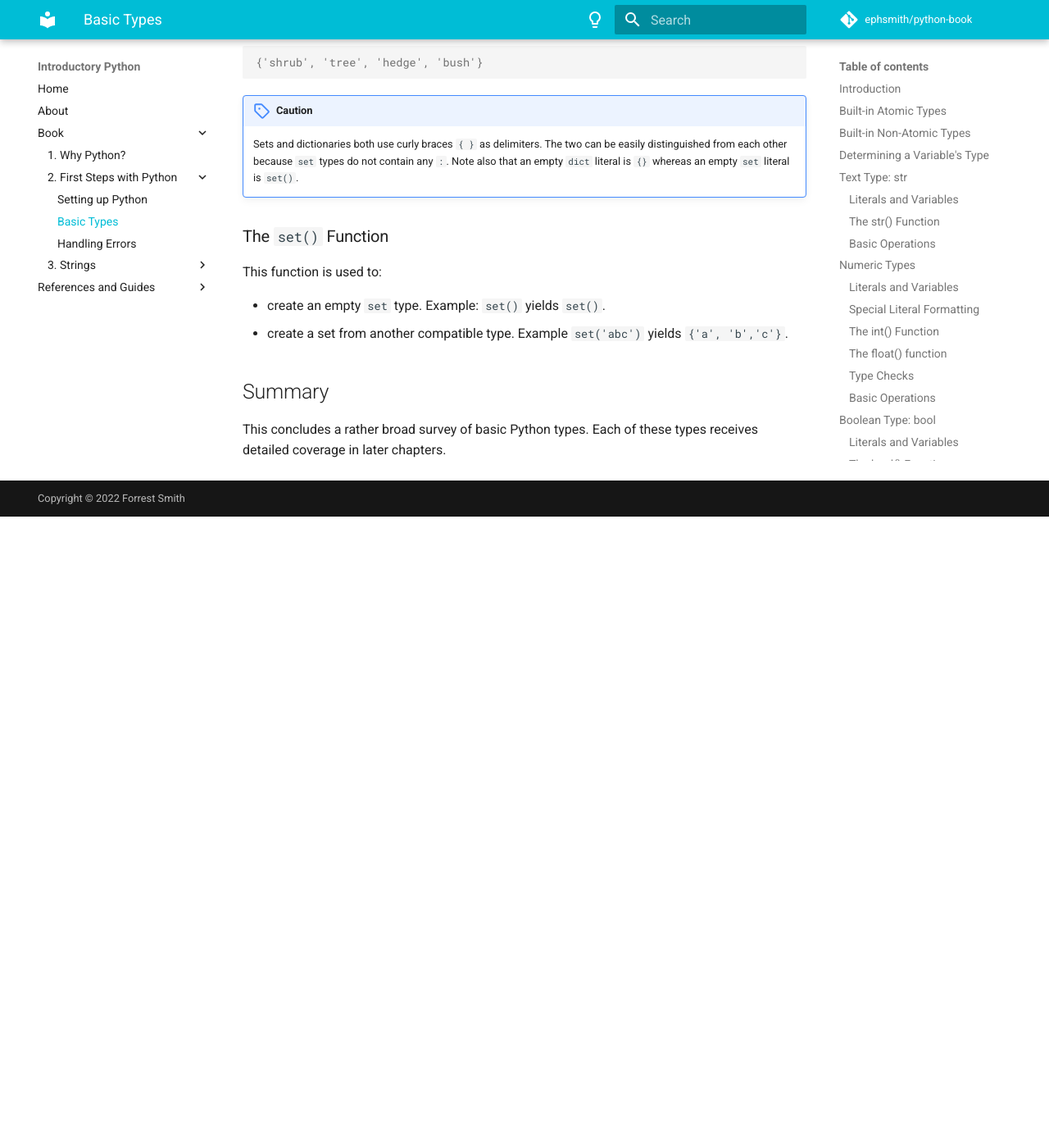
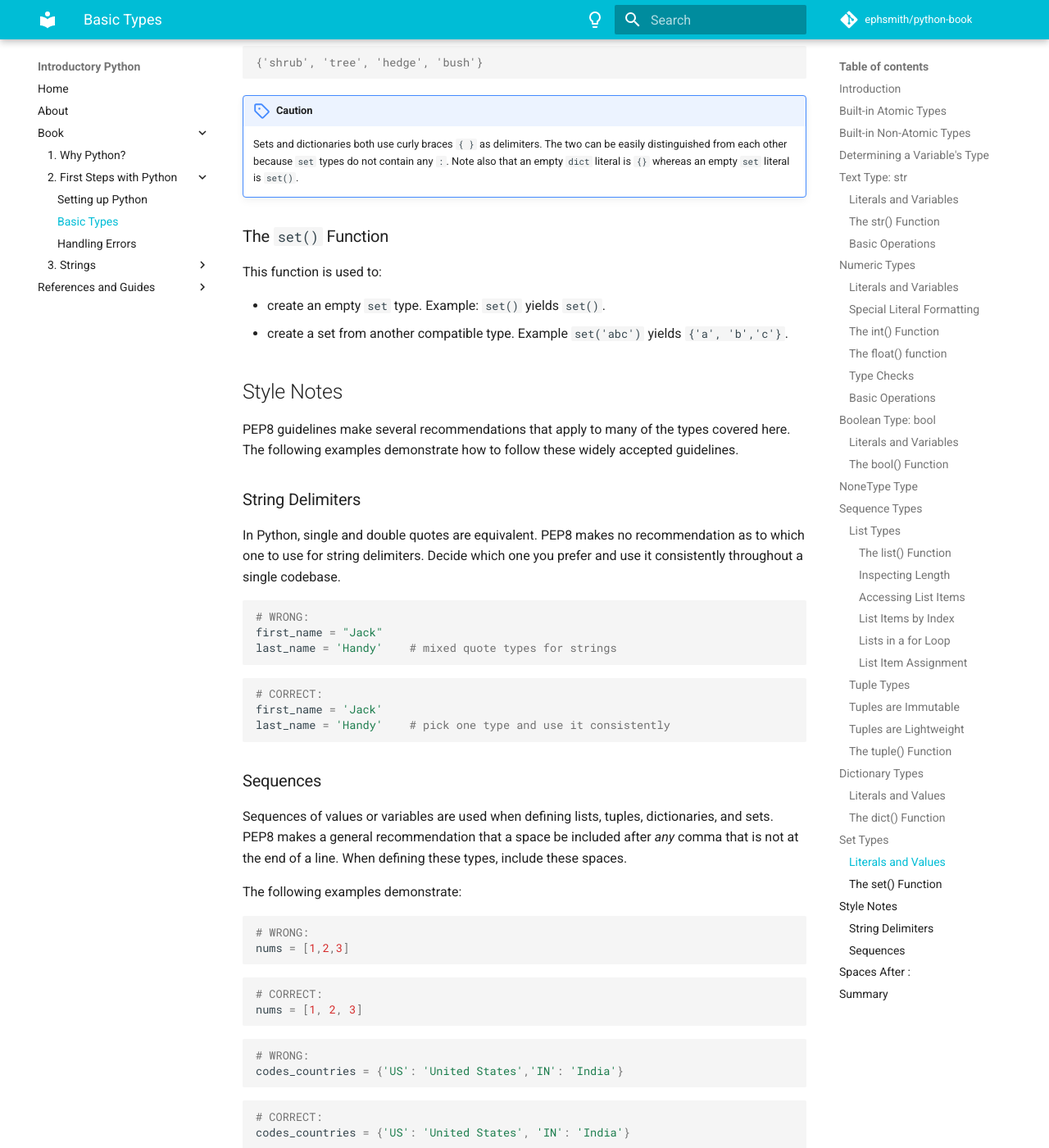
Before and after one commit to ephsmith/python-book, an MkDocs documentation site: the page built from docs/02/02-basic-types.md, in a window 1280 px wide and 1400 px high, scrolled down 13475 px. Shown: the whole window at 82% size. Built offline with MkDocs 1.6.1 and Material for MkDocs 9.7.7, drawn with Linux system fonts in a browser that asks for light colours; comment, search, counter and statistics services are not loaded; before the commit the page ends 14105 px from its top, so only the background shows below that; some of the changed text lies outside the part shown.

Commit message:
Basic Types: Style notes added.

````diff
--- a/docs/02/02-basic-types.md
+++ b/docs/02/02-basic-types.md
@@ -619,6 +619,77 @@ This function is used to:
 - create an empty `set` type. Example: `set()` yields `set()`.
 - create a set from another compatible type. Example `set('abc')` yields `{'a', 'b','c'}`.
 
+
+## Style Notes
+PEP8 guidelines make several recommendations that apply to many of the types covered
+here.  The following examples demonstrate how to follow these widely accepted guidelines.
+
+### String Delimiters
+In Python, single and double quotes are equivalent. PEP8 makes no recommendation as to
+which one to use for string delimiters.  Decide which one you prefer and use it
+consistently throughout a single codebase.
+```py
+# WRONG:
+first_name = "Jack"
+last_name = 'Handy'    # mixed quote types for strings
+```
+
+```py
+# CORRECT:
+first_name = 'Jack'
+last_name = 'Handy'    # pick one type and use it consistently
+```
+
+### Sequences
+Sequences of values or variables are used when defining lists, tuples, dictionaries, and
+sets. PEP8 makes a general recommendation that a space be included after *any* comma
+that is not at the end of a line. When defining these types, include these spaces.
+
+The following examples demonstrate:
+
+```py
+# WRONG:
+nums = [1,2,3]
+```
+
+```py
+# CORRECT:
+nums = [1, 2, 3]
+```
+
+```py
+# WRONG:
+codes_countries = {'US': 'United States','IN': 'India'}
+```
+
+```py
+# CORRECT:
+codes_countries = {'US': 'United States', 'IN': 'India'}
+```
+
+```py
+# WRONG:
+woody_plants = {'tree','shrub','bush','hedge'}
+```
+
+```py
+# CORRECT:
+woody_plants = {'tree', 'shrub', 'bush', 'hedge'}
+```
+
+## Spaces After `:`
+When defining dictionaries, include a single space after every semicolon `:`.
+
+```py
+# WRONG:
+codes_countries = {'US':'United States', 'IN':'India'}
+```
+
+```py
+# CORRECT:
+codes_countries = {'US': 'United States', 'IN': 'India'}
+```
+
 ## Summary
 This concludes a rather broad survey of basic Python types. Each of these types
 receives detailed coverage in later chapters.
````
